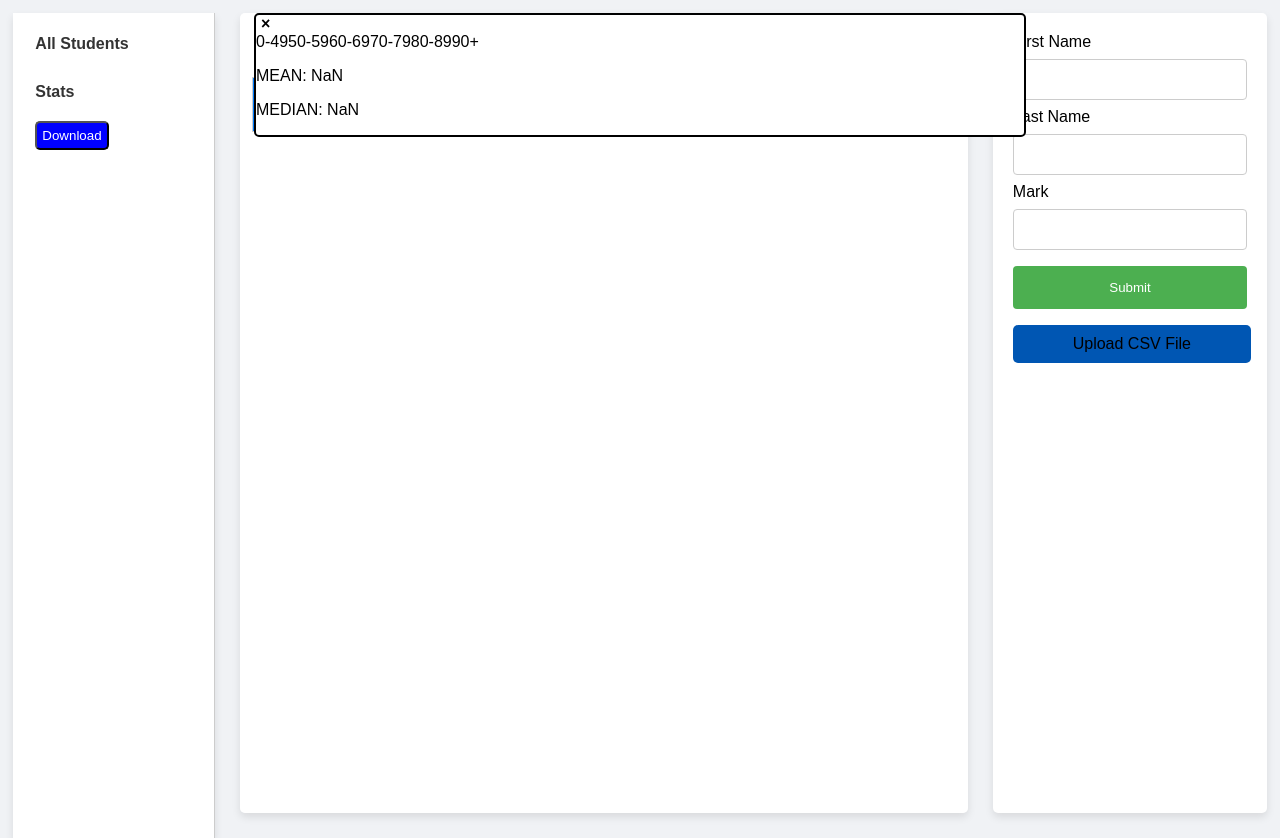
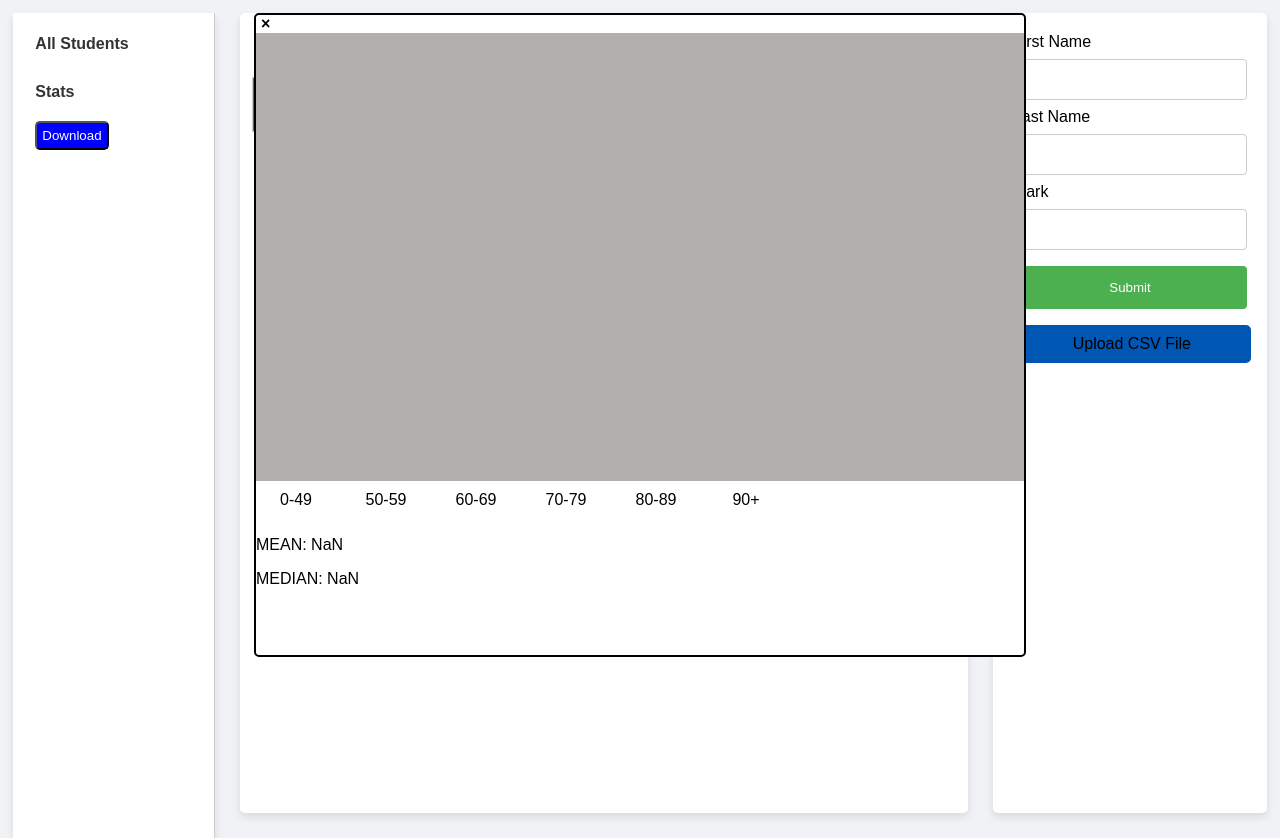
Before and after one commit to Darth-Tenebros/SMS, a plain HTML site: page index.html in a window 1280 px wide. Both pictures are taken after a click on the item "Stats". Drawn offline with Linux system fonts and the light colour scheme; grey boxes are pictures that could not be loaded.

Commit message:
touch on styles/clean

```diff
--- a/css/main.css
+++ b/css/main.css
@@ -47,6 +47,16 @@ html, body {
     color: #fff;
 }
 
+#download{
+    display: block;
+    background-color: blue;
+    padding: 5px;
+    margin: 10px;
+    border-radius: 5px;
+    right: 0;
+    color: white;
+}
+
 .table-container {
     background-color: #fff;
     border-radius: 5px;
@@ -62,8 +72,6 @@ html, body {
     height: 3%;
     text-align: right;
 }
-
-
 
 .students-table {
     margin-top: 20px;
@@ -92,7 +100,6 @@ html, body {
     background-color: #f1f1f1;
 }
 
-
 .add-form {
     background-color: #fff;
     border-radius: 5px;
@@ -117,7 +124,7 @@ input[type=text] {
     border: 1px solid #ccc;
     border-radius: 4px;
     box-sizing: border-box;
-  }
+}
 
 #submit-student {
     width: 100%;
@@ -129,11 +136,6 @@ input[type=text] {
     border-radius: 4px;
     cursor: pointer;
 }
-
-/* .updating{
-    background-color: #fffd8d;
-    color: black;
-} */
 
 #search{
     height: 100%;
@@ -170,7 +172,7 @@ input[type=text] {
     border: 2px solid black;
     border-radius: 5px;
     width: 60%;
-    height: auto;
+    height: 80%;
     background-color: #fff;
     position: fixed;
     left: 50%;
@@ -181,7 +183,8 @@ input[type=text] {
 }
 
 .inner {
-    height: auto;
+    height: 70%;
+    margin-bottom: 10px;
 }
 
 #close{
@@ -191,32 +194,16 @@ input[type=text] {
 }
 
 .scroll-container {
+    overflow-x: auto;
+    overflow-y: auto;
+    background-color: #b3afaf;
+    height: 100%;
     width: 100%;
-    height: 100%;
-    overflow-x: auto; /* Enable horizontal overflow */
-    overflow-y: auto; /* Disable vertical overflow */
-    background-color: #333;
-}
-
-#graph {
-    background-color: #b3afaf;
-    height: 80%;
-    width: 100%; /* Set a larger width to force overflow */
     display: flex;
     flex-direction: row;
     gap: 10px;
     transform: rotateX(180deg);
     margin-bottom: 0;
-}
-
-#download{
-    display: block;
-    background-color: blue;
-    padding: 5px;
-    margin: 10px;
-    border-radius: 5px;
-    right: 0;
-    color: white;
 }
 
 #stats-footer{
@@ -243,3 +230,18 @@ input[type=text] {
     left: 0;
     font-weight:900;
 }
+
+#x-labels{
+    height: 5px;
+    width: 100%;
+    display: flex;
+    flex-direction: row;
+    gap: 10px;
+    margin-bottom: 40px;
+}
+
+.x-axis-label{
+    display: inline-block;
+    width: 80px;
+    text-align: center;
+}
```
